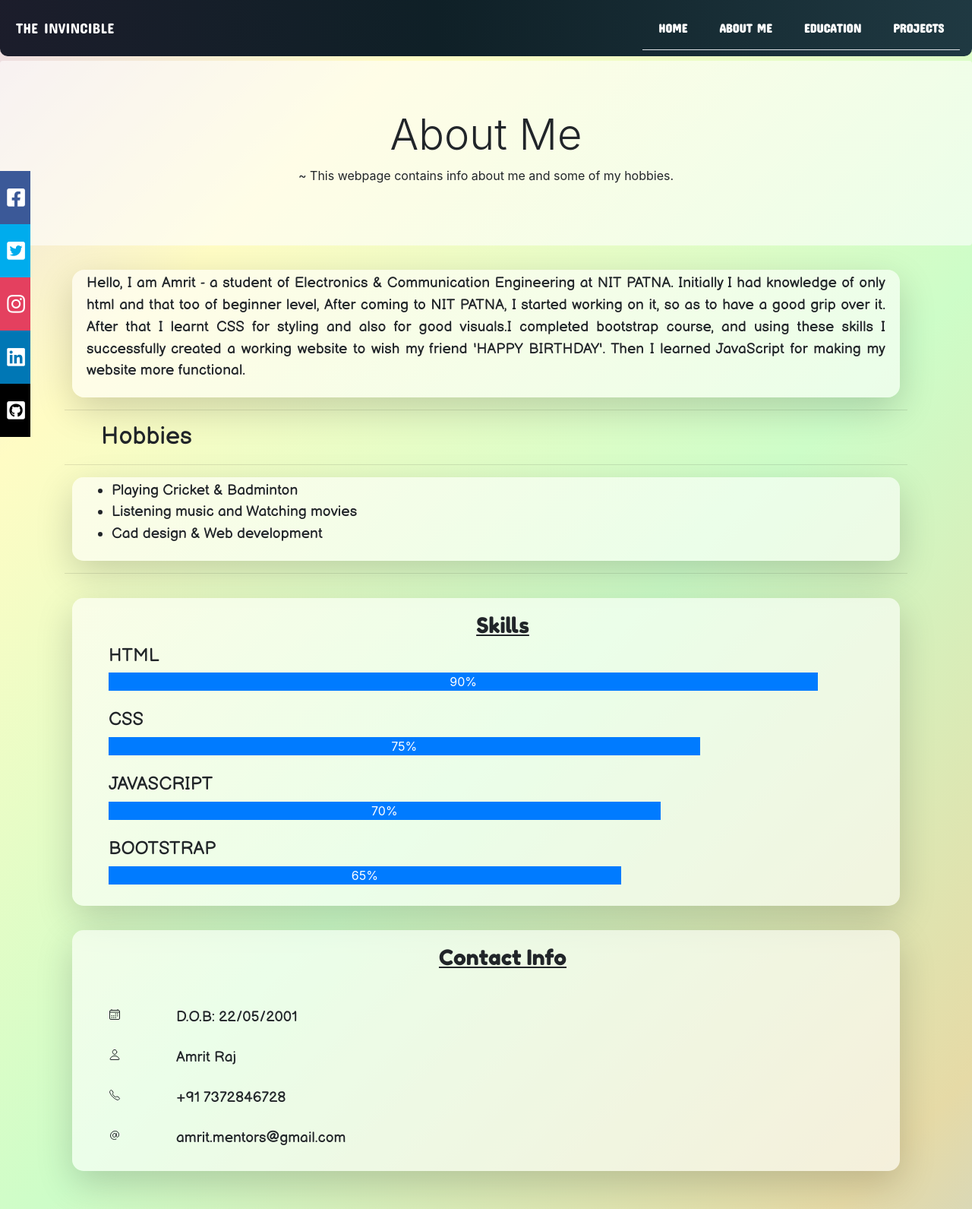
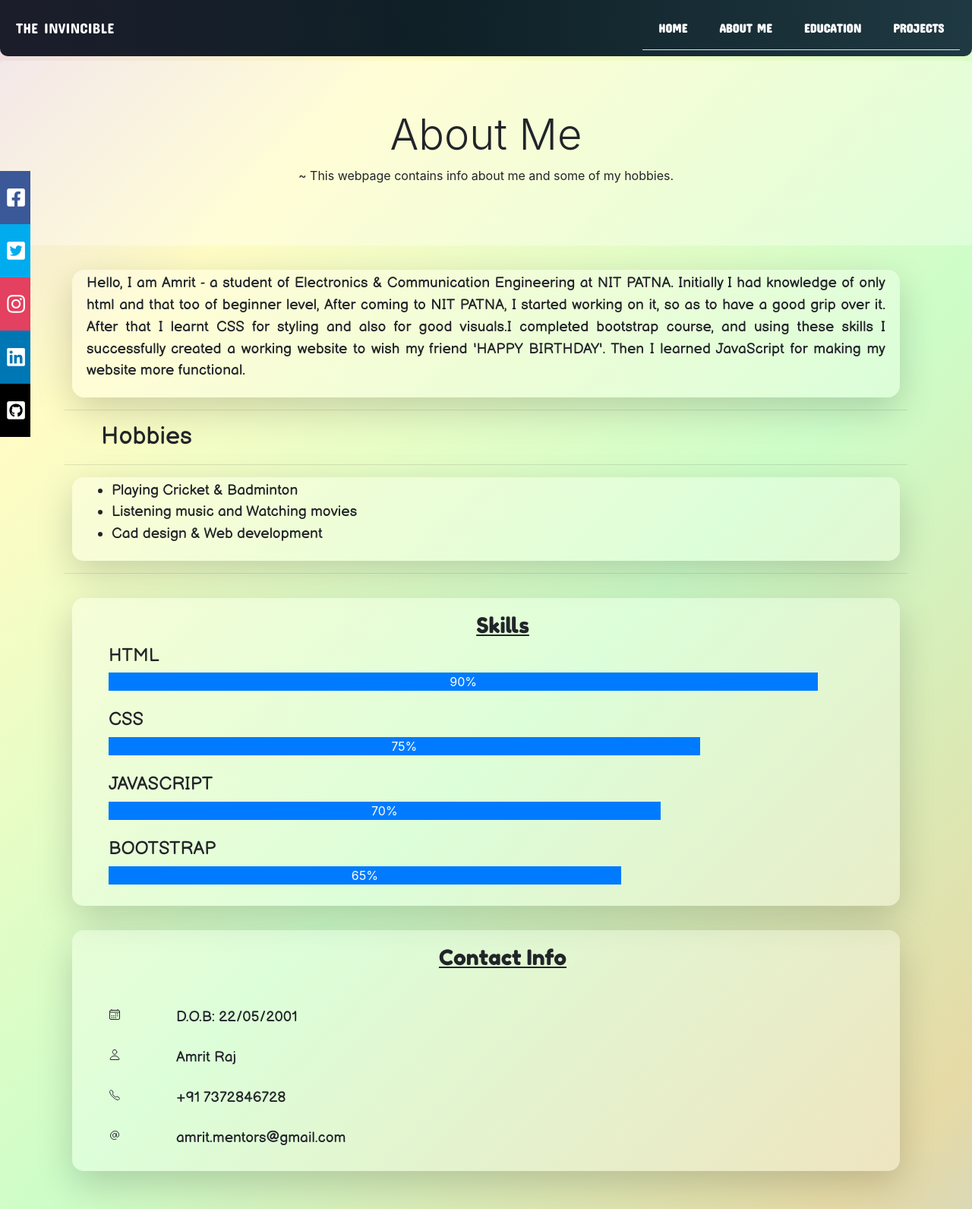
Before and after one commit to dev-amrit460/dev-amrit460.github.io, a plain HTML site: page about.html in a window 1280 px wide. Shown: the whole page at 76% size. Drawn offline with nearby package versions, Linux system fonts and the light colour scheme; a web font is replaced by a local one.

Commit message:
Update style.css

```diff
--- a/style.css
+++ b/style.css
@@ -50,7 +50,7 @@ body {
 #head3 {
 	box-shadow: 20px 20px 50x rgba(0, 0, 0, 0.5);
 	border-radius: .3rem;
-	background: rgba(255, 255, 255, 0.6);
+	background: rgba(255, 255, 255, 0.3);
 	padding-bottom: 3px;
 }
 
@@ -65,7 +65,7 @@ h3 {
 #bio {
 	box-shadow: 20px 20px 50x rgba(0, 0, 0, 0.5);
 	border-radius: 1rem;
-	background: rgba(255, 255, 255, 0.6);
+	background: rgba(255, 255, 255, 0.3);
 	text-align: justify;
 	margin: 0.625rem;
 	display: flex;
@@ -78,7 +78,7 @@ h3 {
 	font-size: larger;
 	box-shadow: 20px 20px 50x rgba(0, 0, 0, 0.5);
 	border-radius: 15px;
-	background: rgba(255, 255, 255, 0.6);
+	background: rgba(255, 255, 255, 0.3);
 	margin: 0.625rem;
 }
 #detail{
@@ -89,14 +89,14 @@ h3 {
 #colx {
 	box-shadow: 20px 20px 50x rgba(0, 0, 0, 0.5);
 	border-radius: 15px;
-	background: rgba(255, 255, 255, 0.6);
+	background: rgba(255, 255, 255, 0.3);
 	margin: 1rem;
 }
 
 #coly {
 	box-shadow: 20px 20px 50x rgba(0, 0, 0, 0.5);
 	border-radius: 15px;
-	background: rgba(255, 255, 255, 0.6);
+	background: rgba(255, 255, 255, 0.3);
 	margin: 1rem;
 }
 
@@ -220,7 +220,7 @@ h3 {
 #education {
 	box-shadow: 20px 20px 50x rgba(0, 0, 0, 0.5);
 	border-radius: 15px;
-	background: rgba(255, 255, 255, 0.6);
+	background: rgba(255, 255, 255, 0.3);
 	margin: 0.625rem;
 	display: flex;
 	justify-content: center;
@@ -230,7 +230,7 @@ h3 {
 #jumbo{
 	box-shadow: 20px 20px 50x rgba(0, 0, 0, 0.5);
 	border-radius: 25px;
-	background: rgba(255, 255, 255, 0.6);
+	background: rgba(255, 255, 255, 0.3);
 }
 .hobbies{
 	padding-left: 3rem;
```
